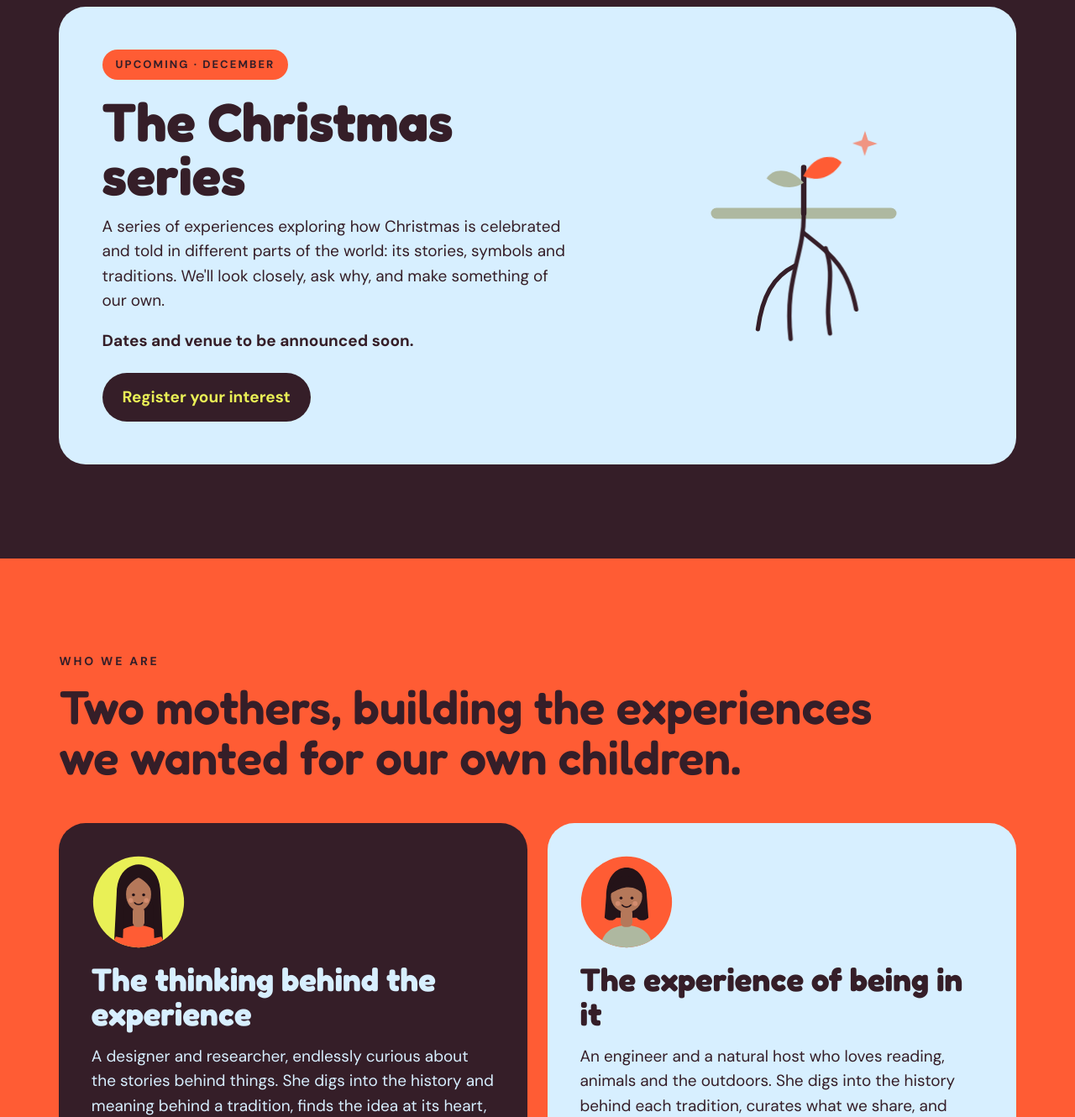
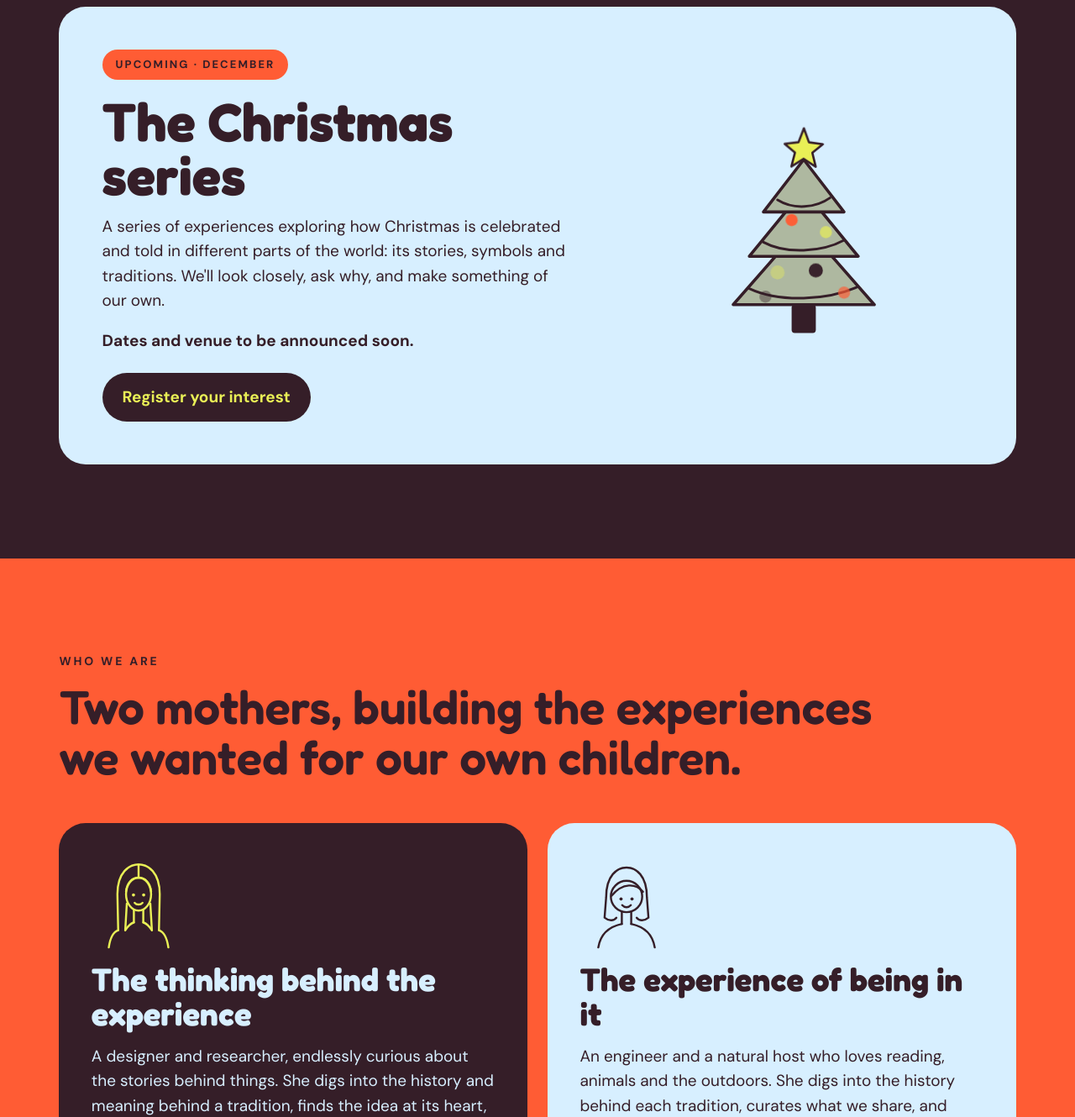
Before and after one commit to nithyaparepallyg/Rooots, a plain HTML site: page index.html in a window 1280 px wide. Shown: the part 1720-3050 px from the top of the page at 84% size. Drawn offline with Linux system fonts and the light colour scheme.

Commit message:
Christmas tree illustration for the series; line-drawn founder portraits
Co-Authored-By: Claude Opus 5.5 <noreply@anthropic.com>
Claude-Session: https://claude.ai/code/session_017a7SXz3SfhYp3qDKw8zggf

```diff
--- a/index.html
+++ b/index.html
@@ -118,19 +118,15 @@
   .work-card .when { margin-top: 18px; font-weight: 700; }
   .work-card .btn { display: inline-block; margin-top: 24px; background: var(--cassis); color: var(--wasabi); text-decoration: none; font-weight: 700; padding: 14px 24px; border-radius: 999px; }
   .work-card .btn:hover { background: var(--orange); color: var(--cassis); }
-  .grow { width: 100%; max-width: 260px; height: auto; justify-self: center; overflow: visible; }
-  .grow .soil { stroke: var(--sauge); stroke-width: 10; stroke-linecap: round; }
-  .grow .root { fill: none; stroke: var(--cassis); stroke-width: 4; stroke-linecap: round; stroke-dasharray: 1; stroke-dashoffset: 1; animation: rootloop 7s ease-in-out infinite; }
-  .grow .root:nth-of-type(3) { animation-delay: 0.4s; }
-  .grow .root:nth-of-type(4) { animation-delay: 0.8s; }
-  .grow .root:nth-of-type(5) { animation-delay: 1.2s; }
-  .grow .stem { fill: none; stroke: var(--cassis); stroke-width: 5; stroke-linecap: round; }
-  .grow .leaf { transform-origin: 100px 62px; animation: sway 4s ease-in-out infinite; }
-  .grow .leaf.r { animation-delay: 0.6s; }
-  .grow .star { transform-origin: 156px 26px; animation: twinkle 2.6s ease-in-out infinite; }
-  @keyframes rootloop { 0% { stroke-dashoffset: 1; } 45%, 80% { stroke-dashoffset: 0; opacity: 1; } 100% { stroke-dashoffset: 0; opacity: 0; } }
-  @keyframes sway { 0%, 100% { transform: rotate(-5deg); } 50% { transform: rotate(5deg); } }
-  @keyframes twinkle { 0%, 100% { transform: scale(0.7) rotate(0deg); opacity: 0.6; } 50% { transform: scale(1.1) rotate(20deg); opacity: 1; } }
+  .tree { width: 100%; max-width: 240px; height: auto; justify-self: center; overflow: visible; }
+  .tree .tier { fill: #AEB8A0; stroke: #351E28; stroke-width: 3; stroke-linejoin: round; }
+  .tree .garland { fill: none; stroke: #351E28; stroke-width: 2.5; stroke-linecap: round; stroke-dasharray: 1; stroke-dashoffset: 1; animation: draw 3s ease-out 0.4s forwards; }
+  .tree .bauble { animation: blink 2.4s ease-in-out infinite; }
+  .tree .b2 { animation-delay: 0.8s; }
+  .tree .b3 { animation-delay: 1.6s; }
+  .tree .star { transform-origin: 100px 28px; animation: twinkle 2.6s ease-in-out infinite; }
+  @keyframes blink { 0%, 100% { opacity: 1; } 50% { opacity: 0.35; } }
+  @keyframes twinkle { 0%, 100% { transform: scale(0.85) rotate(0deg); } 50% { transform: scale(1.12) rotate(12deg); } }
 
   /* Who we are: founders */
   .us { background: var(--orange); }
@@ -140,6 +136,8 @@
   .card.one { background: var(--cassis); color: var(--blue); }
   .card.two { background: var(--blue); color: var(--cassis); }
   .card .portrait { width: 112px; height: 112px; }
+  .card.one .portrait { color: var(--wasabi); }
+  .card.two .portrait { color: var(--cassis); }
   .card h3 { margin: 0; font-family: 'Fredoka', sans-serif; font-weight: 700; font-size: clamp(28px, 3vw, 40px); line-height: 1.05; }
   .card p { margin: 0; }
   .card .tags { font-size: 13px; font-weight: 700; letter-spacing: 0.14em; text-transform: uppercase; }
@@ -178,13 +176,13 @@
     .nav .cta { padding: 7px 12px; }
     .split { grid-template-columns: 1fr; }
     .work-card { grid-template-columns: 1fr; }
-    .grow { max-width: 180px; }
+    .tree { max-width: 170px; }
     .way li { grid-template-columns: 1fr; }
   }
   @media (prefers-reduced-motion: reduce) {
     .draw path { animation: none; stroke-dashoffset: 0; }
-    .grow .root { animation: none; stroke-dashoffset: 0; }
-    .grow .leaf, .grow .star { animation: none; }
+    .tree .garland { animation: none; stroke-dashoffset: 0; }
+    .tree .bauble, .tree .star { animation: none; }
   }
 </style>
 </head>
@@ -253,16 +251,19 @@
           <p class="when">Dates and venue to be announced soon.</p>
           <a class="btn" href="mailto:rooots.admin@gmail.com?subject=Christmas%20series">Register your interest</a>
         </div>
-        <svg class="grow" viewBox="0 0 200 220" aria-hidden="true">
-          <line class="soil" x1="20" y1="90" x2="180" y2="90"/>
-          <path class="stem" d="M100 90 L100 48"/>
-          <path class="root" pathLength="1" d="M100 92 C100 130 82 150 88 205"/>
-          <path class="root" pathLength="1" d="M100 108 C122 126 140 136 148 178"/>
-          <path class="root" pathLength="1" d="M92 138 C72 148 62 166 58 196"/>
-          <path class="root" pathLength="1" d="M120 122 C130 150 118 170 124 200"/>
-          <path class="leaf" d="M100 62 C88 48 72 48 66 58 C78 68 92 68 100 62 Z" fill="#AEB8A0"/>
-          <path class="leaf r" d="M100 56 C110 38 128 36 136 46 C126 60 112 62 100 56 Z" fill="#FF5C34"/>
-          <path class="star" d="M156 10 L160 22 L172 26 L160 30 L156 42 L152 30 L140 26 L152 22 Z" fill="#FF5C34"/>
+        <svg class="tree" viewBox="0 0 200 230" role="img" aria-label="Illustration of a Christmas tree">
+          <path class="tier" d="M100 104 L170 184 L30 184 Z"/>
+          <path class="tier" d="M100 70 L154 136 L46 136 Z"/>
+          <path class="tier" d="M100 40 L140 92 L60 92 Z"/>
+          <rect x="88" y="184" width="24" height="28" rx="3" fill="#351E28"/>
+          <path class="garland" pathLength="1" d="M74 80 C90 90 112 88 126 78 M60 122 C82 134 118 132 140 120 M46 168 C76 182 124 180 154 166"/>
+          <circle class="bauble b1" cx="88" cy="100" r="6" fill="#FF5C34"/>
+          <circle class="bauble b2" cx="122" cy="112" r="6" fill="#E9F056"/>
+          <circle class="bauble b3" cx="74" cy="152" r="7" fill="#E9F056"/>
+          <circle class="bauble b1" cx="112" cy="150" r="7" fill="#351E28"/>
+          <circle class="bauble b2" cx="140" cy="172" r="6" fill="#FF5C34"/>
+          <circle class="bauble b3" cx="62" cy="176" r="6" fill="#351E28"/>
+          <path class="star" d="M100 6 L106 22 L122 24 L110 34 L114 50 L100 41 L86 50 L90 34 L78 24 L94 22 Z" fill="#E9F056" stroke="#351E28" stroke-width="2.5" stroke-linejoin="round"/>
         </svg>
       </article>
     </div>
@@ -275,40 +276,35 @@
         <h2 class="display">Two mothers, building the experiences we wanted for our own children.</h2>
         <div class="cards">
           <article class="card one">
-            <svg class="portrait" viewBox="0 0 120 120" role="img" aria-label="Illustration of the first co-founder">
-              <defs><clipPath id="clip-n"><circle cx="60" cy="60" r="58"/></clipPath></defs>
-              <circle cx="60" cy="60" r="58" fill="#E9F056"/>
-              <g clip-path="url(#clip-n)">
-                <path d="M32 50 C32 22 48 12 60 12 C72 12 88 22 88 50 L91 108 L29 108 Z" fill="#241318"/>
-                <path d="M26 122 C28 98 42 90 60 90 C78 90 92 98 94 122 Z" fill="#FF5C34"/>
-                <rect x="52.5" y="66" width="15" height="26" rx="6" fill="#B5785A"/>
-                <path d="M33 54 L30 104 L40 106 L42 58 Z" fill="#241318"/>
-                <path d="M87 54 L90 104 L80 106 L78 58 Z" fill="#241318"/>
-                <ellipse cx="60" cy="50" rx="16" ry="21" fill="#B5785A"/>
-                <path d="M43 46 C42 30 51 25 60 25 C69 25 78 30 77 46 C72 36 65 31 60 29 C55 31 48 36 43 46 Z" fill="#241318"/>
-                <circle cx="53.5" cy="51" r="1.9" fill="#241318"/><circle cx="66.5" cy="51" r="1.9" fill="#241318"/>
-                <circle cx="50" cy="58" r="3" fill="#E89A7E" opacity="0.6"/><circle cx="70" cy="58" r="3" fill="#E89A7E" opacity="0.6"/>
-                <path d="M55 61 C57.5 64 62.5 64 65 61" fill="none" stroke="#241318" stroke-width="1.8" stroke-linecap="round"/>
+            <svg class="portrait" viewBox="0 0 120 120" role="img" aria-label="Line drawing of the first co-founder">
+              <g fill="none" stroke="currentColor" stroke-width="2.6" stroke-linecap="round" stroke-linejoin="round">
+                <path d="M34 96 L33 50 C33 22 48 12 60 12 C72 12 87 22 87 50 L86 96"/>
+                <path d="M60 13 L60 29"/>
+                <path d="M44 47 C45 35 52 29 60 29 C68 29 75 35 76 47"/>
+                <ellipse cx="60" cy="50" rx="16" ry="21"/>
+                <path d="M45 62 L43 96 M75 62 L77 96"/>
+                <path d="M54 70 L54 86 M66 70 L66 86"/>
+                <path d="M22 118 C24 104 28 98 34 96 M86 96 C92 98 96 104 98 118"/>
+                <path d="M43 96 C47 90 51 87 54 86 M66 86 C69 87 73 90 77 96"/>
+                <path d="M55 61 C57.5 64 62.5 64 65 61"/>
               </g>
+              <circle cx="53.5" cy="51" r="2" fill="currentColor"/><circle cx="66.5" cy="51" r="2" fill="currentColor"/>
             </svg>
             <h3>The thinking behind the experience</h3>
             <p>A designer and researcher, endlessly curious about the stories behind things. She digs into the history and meaning behind a tradition, finds the idea at its heart, and shapes how it looks, feels and is made.</p>
             <p class="tags">Research · Cultural decoding · Design · Visual language · Making</p>
           </article>
           <article class="card two">
-            <svg class="portrait" viewBox="0 0 120 120" role="img" aria-label="Illustration of the second co-founder">
-              <defs><clipPath id="clip-m"><circle cx="60" cy="60" r="58"/></clipPath></defs>
-              <circle cx="60" cy="60" r="58" fill="#FF5C34"/>
-              <g clip-path="url(#clip-m)">
-                <path d="M34 54 C34 26 48 16 60 16 C72 16 86 26 86 54 L88 80 C82 85 76 84 73 80 L47 80 C44 84 38 85 32 80 Z" fill="#241318"/>
-                <path d="M26 122 C28 98 42 90 60 90 C78 90 92 98 94 122 Z" fill="#AEB8A0"/>
-                <rect x="52.5" y="68" width="15" height="24" rx="6" fill="#B5785A"/>
-                <circle cx="60" cy="53" r="20" fill="#B5785A"/>
-                <path d="M39 50 C40 32 52 26 63 27 C76 28 83 38 81 50 C72 40 58 37 39 50 Z" fill="#241318"/>
-                <circle cx="53" cy="55" r="1.9" fill="#241318"/><circle cx="67" cy="55" r="1.9" fill="#241318"/>
-                <circle cx="49" cy="62" r="3.2" fill="#E89A7E" opacity="0.6"/><circle cx="71" cy="62" r="3.2" fill="#E89A7E" opacity="0.6"/>
-                <path d="M54.5 64 C57.5 67.5 62.5 67.5 65.5 64" fill="none" stroke="#241318" stroke-width="1.8" stroke-linecap="round"/>
+            <svg class="portrait" viewBox="0 0 120 120" role="img" aria-label="Line drawing of the second co-founder">
+              <g fill="none" stroke="currentColor" stroke-width="2.6" stroke-linecap="round" stroke-linejoin="round">
+                <path d="M47 80 C44 84 38 85 32 80 L34 54 C34 26 48 16 60 16 C72 16 86 26 86 54 L88 80 C82 85 76 84 73 80"/>
+                <circle cx="60" cy="53" r="20"/>
+                <path d="M81 47 C72 36 55 35 41 52"/>
+                <path d="M54 73 L54 88 M66 73 L66 88"/>
+                <path d="M24 118 C27 99 40 91 54 88 M66 88 C80 91 93 99 96 118"/>
+                <path d="M54.5 64 C57.5 67.5 62.5 67.5 65.5 64"/>
               </g>
+              <circle cx="53" cy="56" r="2" fill="currentColor"/><circle cx="67" cy="56" r="2" fill="currentColor"/>
             </svg>
             <h3>The experience of being in it</h3>
             <p>An engineer and a natural host who loves reading, animals and the outdoors. She digs into the history behind each tradition, curates what we share, and shapes how the story unfolds, how everyone takes part and how it feels from the moment someone walks in.</p>
```
